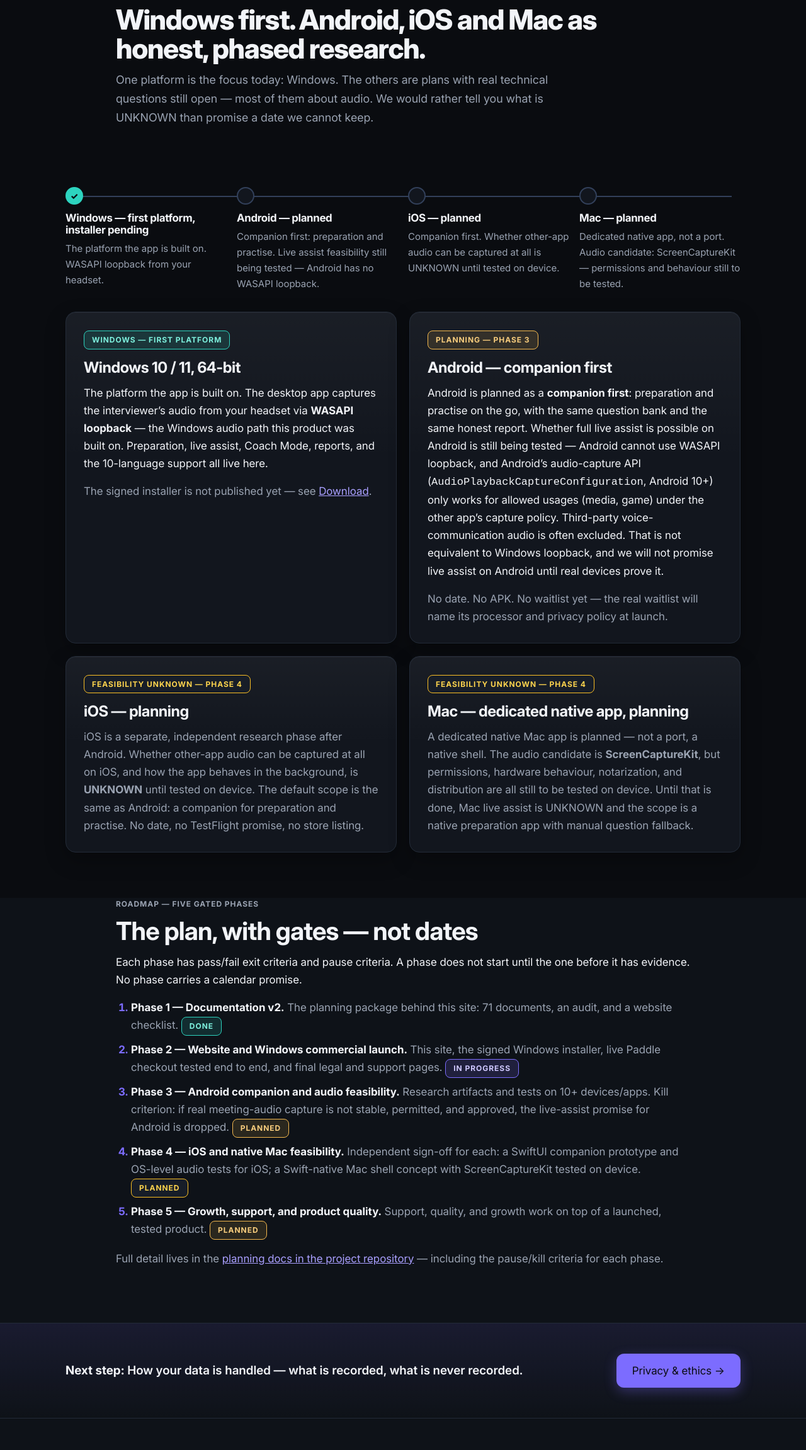
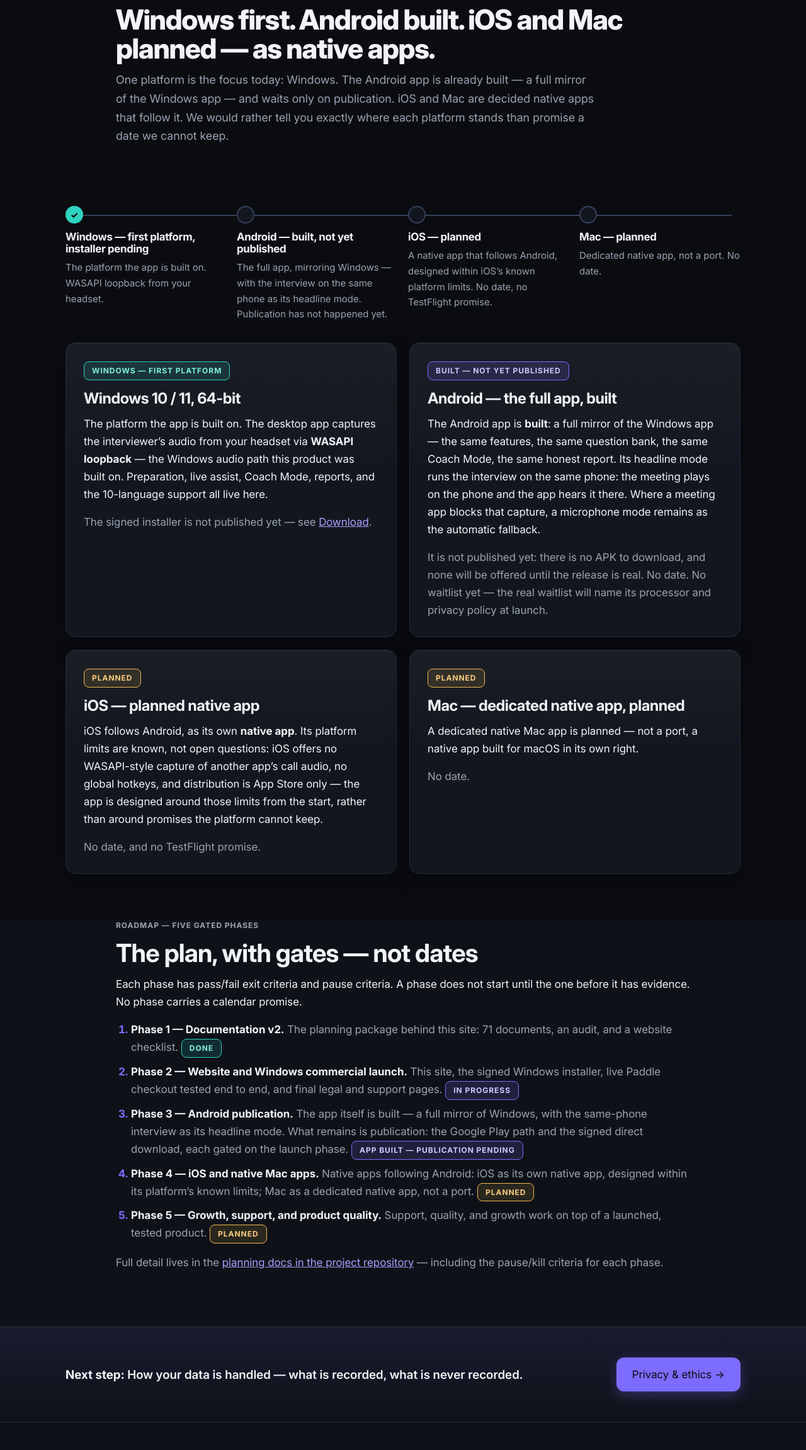
Before and after one commit to SaEeDX4/interview-assistant-website, a plain HTML site: page website/platforms.html in a window 1280 px wide. Shown: the part 136-2439 px from the top of the page at 63% size. Drawn offline with Linux system fonts and the light colour scheme; no server answers.

Commit message:
Bucket-A fix run (1/4): copy + data truth — Platforms/Support platform facts (A1/A2), Terms label final everywhere (A14/A10), JSON-LD Pro price removed (A6), sitemap dates (A7), Home price phrasing (A13), Features/Terms row label aligned (A3)

```diff
--- a/website/platforms.html
+++ b/website/platforms.html
@@ -5,9 +5,9 @@
 <meta name="viewport" content="width=device-width, initial-scale=1">
 <meta name="color-scheme" content="dark">
 <title>Platforms & roadmap — Interview Assistant</title>
-<meta name="description" content="Windows first — installer pending. Android, iOS and Mac as phased research. Five gated phases, no dates, no promises we cannot keep.">
+<meta name="description" content="Windows first — installer pending. Android built, not yet published; iOS and Mac as planned native apps. No dates, no promises we cannot keep.">
 <meta property="og:title" content="Platforms & roadmap — Interview Assistant">
-<meta property="og:description" content="Windows first — installer pending. Android, iOS and Mac as phased research. Five gated phases, no dates, no promises we cannot keep.">
+<meta property="og:description" content="Windows first — installer pending. Android built, not yet published; iOS and Mac as planned native apps. No dates, no promises we cannot keep.">
 <meta property="og:type" content="website">
 <meta name="twitter:card" content="summary_large_image">
 <link rel="preload" href="fonts/inter-latin.woff2" as="font" type="font/woff2" crossorigin>
@@ -30,7 +30,7 @@
   "description": "Interview preparation and practice coach for Windows, with a live assist mode for interviews where assistance is permitted.",
   "offers": [
     {"@type": "Offer", "name": "Trial", "price": "0", "priceCurrency": "USD"},
-    {"@type": "Offer", "description": "Indicative Paddle sandbox reference price. Final live price to be confirmed before checkout opens.", "name": "Pro", "price": "19.99", "priceCurrency": "USD"}
+    {"@type": "Offer", "description": "Indicative Paddle sandbox reference price. Final live price to be confirmed before checkout opens.", "name": "Pro"}
   ]
 }
 </script>
@@ -60,7 +60,7 @@
         <a class="btn btn-primary nav-menu-cta" href="demo.html">Try the live demo</a>
         <span class="nav-menu-legal">
           <a href="privacy.html">Privacy</a>
-          <a href="terms.html">Terms (draft)</a>
+          <a href="terms.html">Terms</a>
         </span>
       </span>
     </nav>
@@ -71,13 +71,13 @@
   <section class="page-hero">
     <div class="container narrow">
       <p class="eyebrow">Platforms & roadmap</p>
-      <h1>Windows first. Android, iOS and Mac as honest, phased research.</h1>
-      <p class="lead">One platform is the focus today: Windows. The others are plans with real technical questions still open — most of them about audio. We would rather tell you what is UNKNOWN than promise a date we cannot keep.</p>
+      <h1>Windows first. Android built. iOS and Mac planned — as native apps.</h1>
+      <p class="lead">One platform is the focus today: Windows. The Android app is already built — a full mirror of the Windows app — and waits only on publication. iOS and Mac are decided native apps that follow it. We would rather tell you exactly where each platform stands than promise a date we cannot keep.</p>
     </div>
   </section>
   <section class="section" aria-label="Platforms">
     <div class="container">
-      <div class="roadmap" aria-label="Platform roadmap: Windows now, Android, iOS and Mac planned — no dates">
+      <div class="roadmap" aria-label="Platform roadmap: Windows now, Android built, iOS and Mac planned — no dates">
         <span class="roadmap-line" aria-hidden="true"></span>
         <div class="roadmap-nodes">
           <div class="roadmap-node is-now">
@@ -85,16 +85,16 @@
             <p>The platform the app is built on. WASAPI loopback from your headset.</p>
           </div>
           <div class="roadmap-node">
-            <h2>Android — planned</h2>
-            <p>Companion first: preparation and practise. Live assist feasibility still being tested — Android has no WASAPI loopback.</p>
+            <h2>Android — built, not yet published</h2>
+            <p>The full app, mirroring Windows — with the interview on the same phone as its headline mode. Publication has not happened yet.</p>
           </div>
           <div class="roadmap-node">
             <h2>iOS — planned</h2>
-            <p>Companion first. Whether other-app audio can be captured at all is UNKNOWN until tested on device.</p>
+            <p>A native app that follows Android, designed within iOS’s known platform limits. No date, no TestFlight promise.</p>
           </div>
           <div class="roadmap-node">
             <h2>Mac — planned</h2>
-            <p>Dedicated native app, not a port. Audio candidate: ScreenCaptureKit — permissions and behaviour still to be tested.</p>
+            <p>Dedicated native app, not a port. No date.</p>
           </div>
         </div>
       </div>
@@ -106,20 +106,22 @@
           <p class="muted">The signed installer is not published yet — see <a href="download.html">Download</a>.</p>
         </article>
         <article class="card platform-card">
-          <p><span class="badge badge-plan">Planning — Phase 3</span></p>
-          <h2>Android — companion first</h2>
-          <p>Android is planned as a <strong>companion first</strong>: preparation and practise on the go, with the same question bank and the same honest report. Whether full live assist is possible on Android is still being tested — Android cannot use WASAPI loopback, and Android’s audio-capture API (<code>AudioPlaybackCaptureConfiguration</code>, Android 10+) only works for allowed usages (media, game) under the other app’s capture policy. Third-party voice-communication audio is often excluded. That is not equivalent to Windows loopback, and we will not promise live assist on Android until real devices prove it.</p>
-          <p class="muted">No date. No APK. No waitlist yet — the real waitlist will name its processor and privacy policy at launch.</p>
+          <p><span class="badge badge-current">Built — not yet published</span></p>
+          <h2>Android — the full app, built</h2>
+          <p>The Android app is <strong>built</strong>: a full mirror of the Windows app — the same features, the same question bank, the same Coach Mode, the same honest report. Its headline mode runs the interview on the same phone: the meeting plays on the phone and the app hears it there. Where a meeting app blocks that capture, a microphone mode remains as the automatic fallback.</p>
+          <p class="muted">It is not published yet: there is no APK to download, and none will be offered until the release is real. No date. No waitlist yet — the real waitlist will name its processor and privacy policy at launch.</p>
         </article>
         <article class="card platform-card">
-          <p><span class="badge badge-unknown">Feasibility UNKNOWN — Phase 4</span></p>
-          <h2>iOS — planning</h2>
-          <p>iOS is a separate, independent research phase after Android. Whether other-app audio can be captured at all on iOS, and how the app behaves in the background, is <strong>UNKNOWN</strong> until tested on device. The default scope is the same as Android: a companion for preparation and practise. No date, no TestFlight promise, no store listing.</p>
+          <p><span class="badge badge-plan">Planned</span></p>
+          <h2>iOS — planned native app</h2>
+          <p>iOS follows Android, as its own <strong>native app</strong>. Its platform limits are known, not open questions: iOS offers no WASAPI-style capture of another app’s call audio, no global hotkeys, and distribution is App Store only — the app is designed around those limits from the start, rather than around promises the platform cannot keep.</p>
+          <p class="muted">No date, and no TestFlight promise.</p>
         </article>
         <article class="card platform-card">
-          <p><span class="badge badge-unknown">Feasibility UNKNOWN — Phase 4</span></p>
-          <h2>Mac — dedicated native app, planning</h2>
-          <p>A dedicated native Mac app is planned — not a port, a native shell. The audio candidate is <strong>ScreenCaptureKit</strong>, but permissions, hardware behaviour, notarization, and distribution are all still to be tested on device. Until that is done, Mac live assist is UNKNOWN and the scope is a native preparation app with manual question fallback.</p>
+          <p><span class="badge badge-plan">Planned</span></p>
+          <h2>Mac — dedicated native app, planned</h2>
+          <p>A dedicated native Mac app is planned — not a port, a native app built for macOS in its own right.</p>
+          <p class="muted">No date.</p>
         </article>
       </div>
     </div>
@@ -133,8 +135,8 @@
       <ol class="numbered">
         <li><strong>Phase 1 — Documentation v2.</strong> The planning package behind this site: 71 documents, an audit, and a website checklist. <span class="badge badge-now">Done</span></li>
         <li><strong>Phase 2 — Website and Windows commercial launch.</strong> This site, the signed Windows installer, live Paddle checkout tested end to end, and final legal and support pages. <span class="badge badge-current">In progress</span></li>
-        <li><strong>Phase 3 — Android companion and audio feasibility.</strong> Research artifacts and tests on 10+ devices/apps. Kill criterion: if real meeting-audio capture is not stable, permitted, and approved, the live-assist promise for Android is dropped. <span class="badge badge-plan">Planned</span></li>
-        <li><strong>Phase 4 — iOS and native Mac feasibility.</strong> Independent sign-off for each: a SwiftUI companion prototype and OS-level audio tests for iOS; a Swift-native Mac shell concept with ScreenCaptureKit tested on device. <span class="badge badge-unknown">Planned</span></li>
+        <li><strong>Phase 3 — Android publication.</strong> The app itself is built — a full mirror of Windows, with the same-phone interview as its headline mode. What remains is publication: the Google Play path and the signed direct download, each gated on the launch phase. <span class="badge badge-current">App built — publication pending</span></li>
+        <li><strong>Phase 4 — iOS and native Mac apps.</strong> Native apps following Android: iOS as its own native app, designed within its platform’s known limits; Mac as a dedicated native app, not a port. <span class="badge badge-plan">Planned</span></li>
         <li><strong>Phase 5 — Growth, support, and product quality.</strong> Support, quality, and growth work on top of a launched, tested product. <span class="badge badge-plan">Planned</span></li>
       </ol>
       <p class="muted">Full detail lives in the <a href="https://github.com/SaEeDX4/interview-assistant-website/tree/main/docs">planning docs in the project repository</a> — including the pause/kill criteria for each phase.</p>
@@ -170,7 +172,7 @@
       <a href="support.html">Support &amp; FAQ</a>
       <a href="mailto:support@cybervalida.online">support@cybervalida.online</a>
       <a href="privacy.html">Privacy &amp; ethics</a>
-      <a href="terms.html">Terms (draft)</a>
+      <a href="terms.html">Terms</a>
     </nav>
   </div>
   <div class="container footer-bottom">
```
Also changed, not shown: website/404.html (+2 -2 lines), website/demo.html (+4 -4 lines), website/download.html (+3 -3 lines), website/features.html (+4 -4 lines), website/how-it-works.html (+3 -3 lines), website/index.html (+5 -5 lines), website/pricing.html (+3 -3 lines), website/privacy.html (+7 -7 lines), website/sitemap.xml (+10 -10 lines), website/support.html (+4 -4 lines), website/terms.html (+3 -3 lines).
